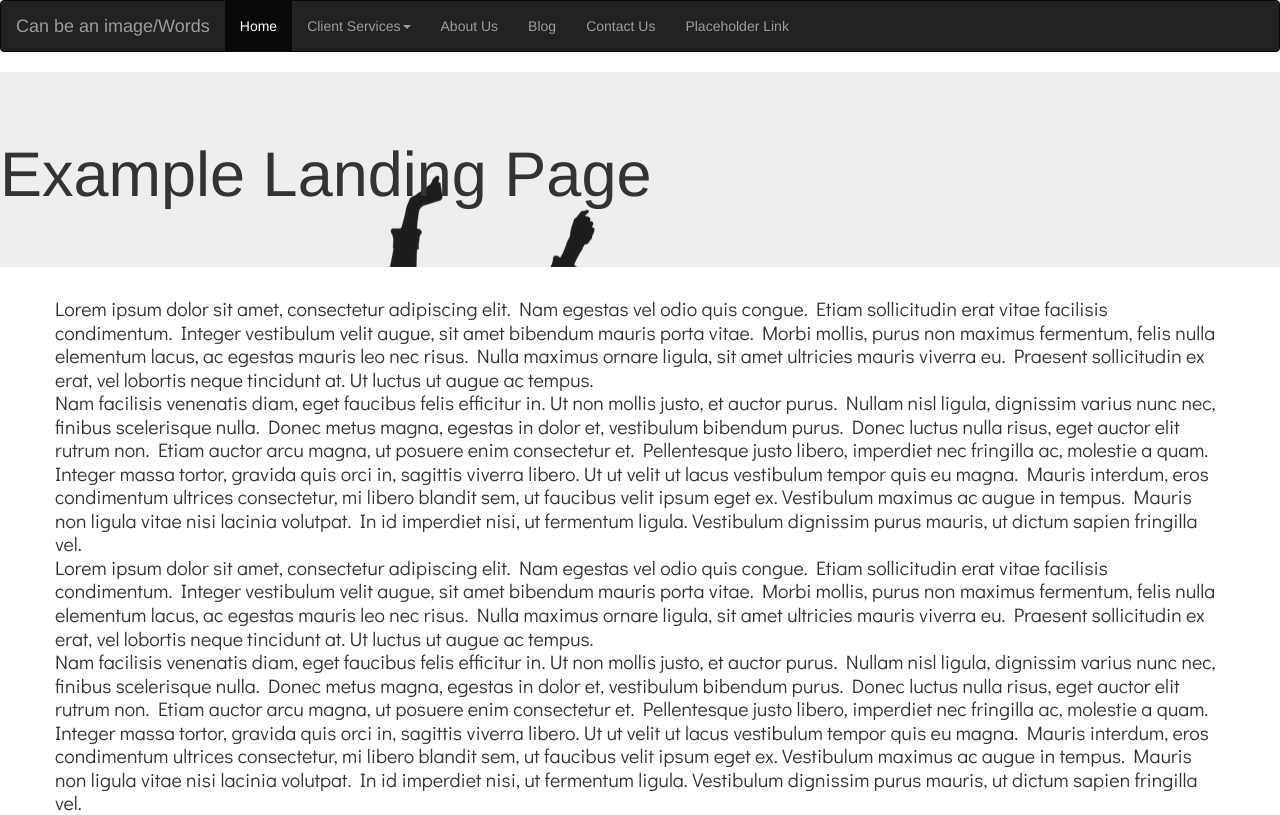
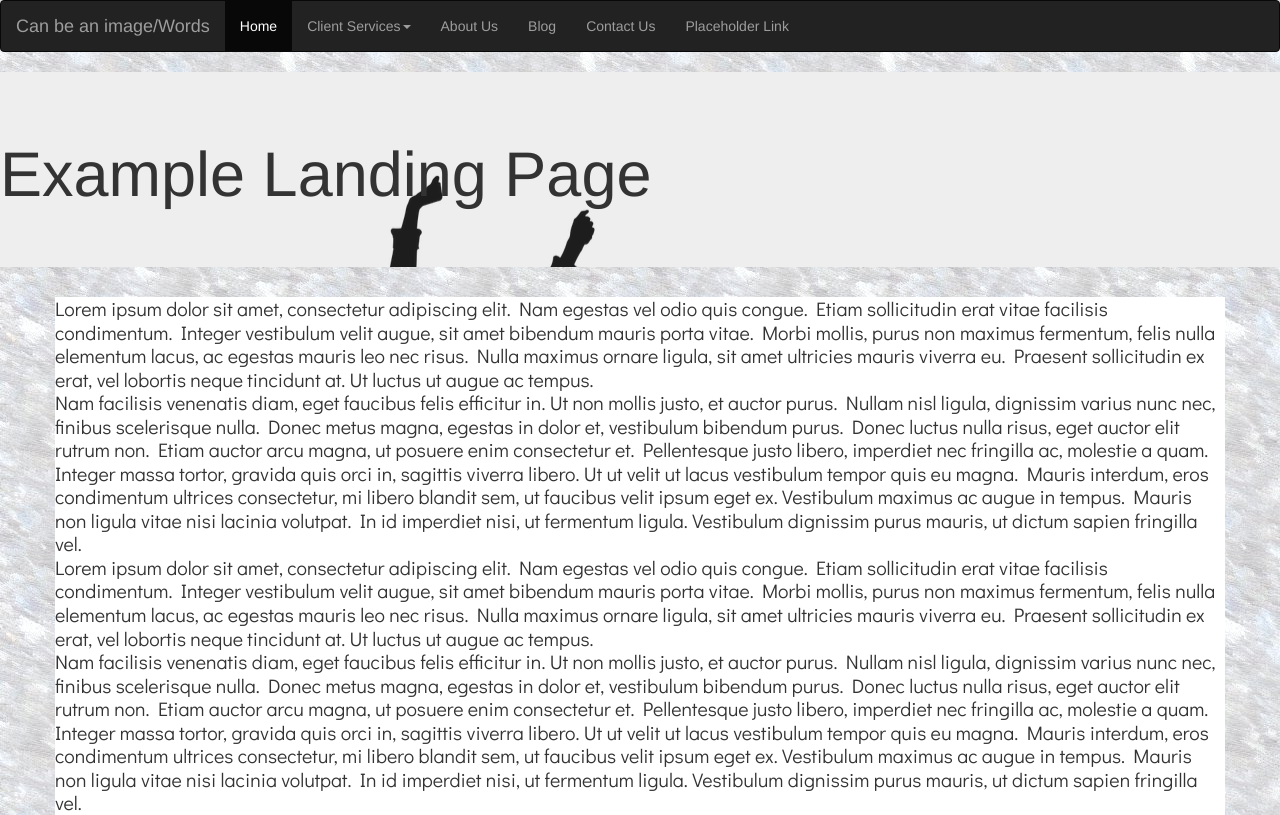
Before and after one commit to djmaclachlan/my-project, a PHP site: page / in a window 1280 px wide. Run offline with PHP 8.4, Linux system fonts and the light colour scheme.

Commit message:
Add files via upload

```diff
--- a/styles.css
+++ b/styles.css
@@ -1,4 +1,4 @@
-html{
+body{
     background-image: url(background.jpg);
 }
 .jumbotron{
@@ -9,4 +9,5 @@ html{
     font-family: 'Didact Gothic', sans-serif;
     font-size: 1.4em;
     line-height: 1.2em;
+    background-color: white;
 }
```
